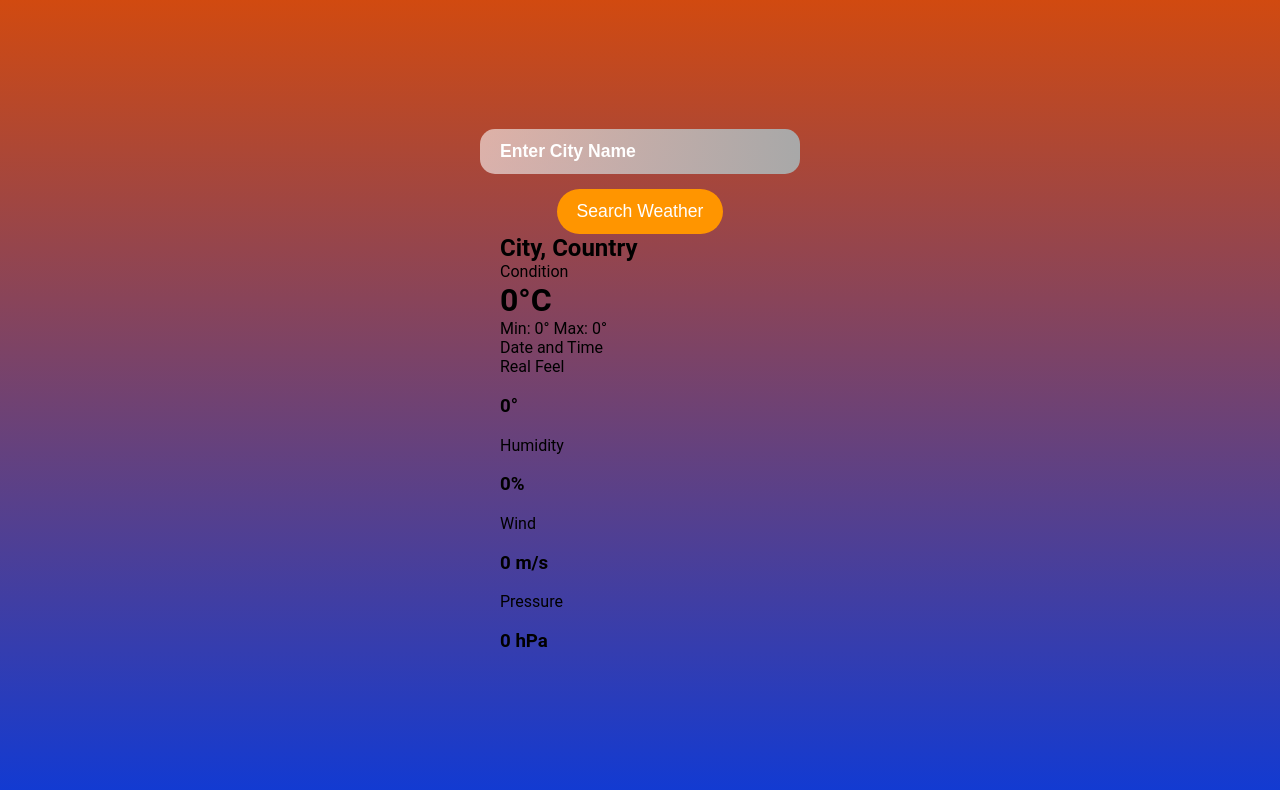
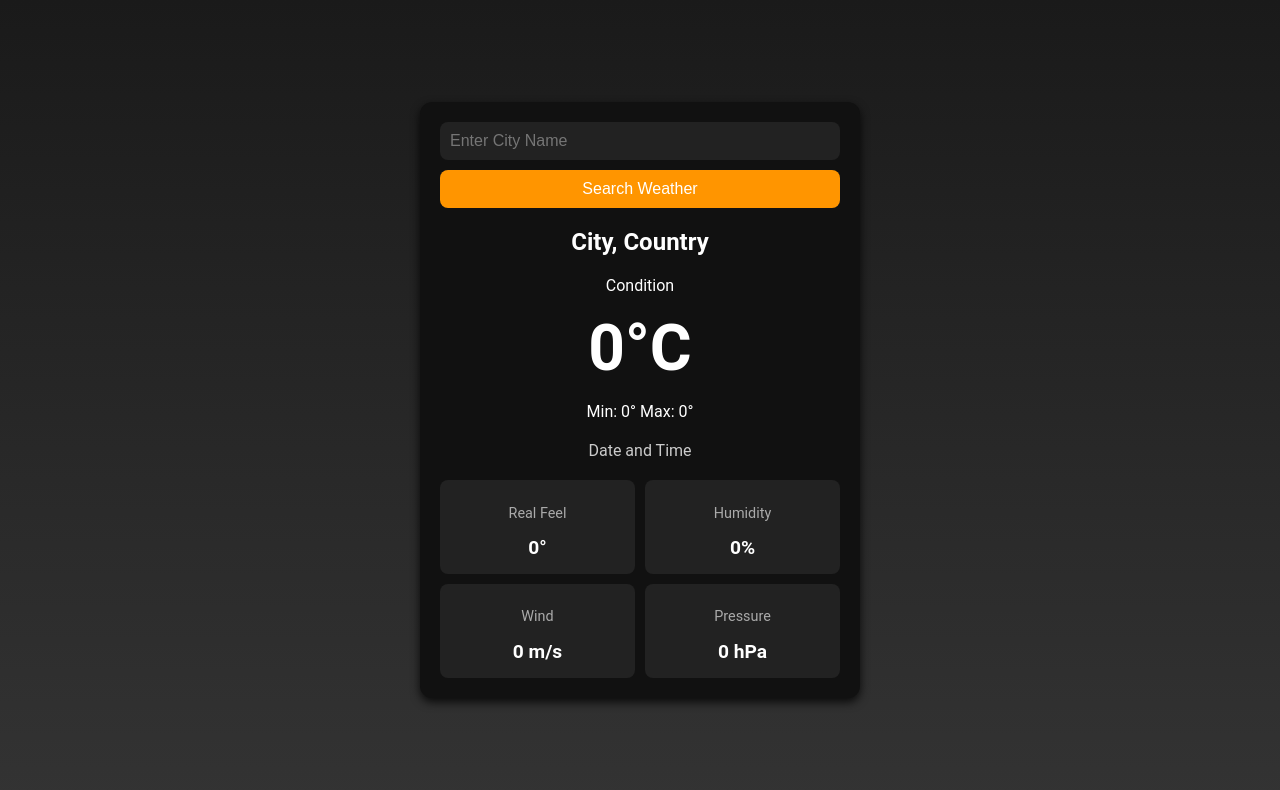
Before and after one commit to shahfahad09/Weather-App, a plain HTML site: page index.html in a window 1280 px wide. Drawn offline with nearby package versions, Linux system fonts and the light colour scheme.

Commit message:
Update style.css

```diff
--- a/style.css
+++ b/style.css
@@ -3,176 +3,96 @@ body {
   font-family: 'Roboto', sans-serif;
   margin: 0;
   padding: 0;
-  background: linear-gradient(to bottom, #d14a10, #103ad4);
-  color: #000000;
+  background: linear-gradient(to bottom, #1a1a1a, #333);
+  color: #fff;
   display: flex;
   flex-direction: column;
   justify-content: center;
   align-items: center;
   height: 100vh;
-  overflow: hidden; /* Prevent body overflow */
-  transition: background-color 0.3s ease;
 }
 
-h1, h2, p {
-  margin: 0;
+.card {
+  width: 90%;
+  max-width: 400px;
+  background: #111;
+  border-radius: 12px;
+  box-shadow: 0 4px 10px rgba(0, 0, 0, 0.8);
+  padding: 20px;
+  text-align: center;
 }
 
-.container {
-  width: 90%;
-  max-width: 600px;
-  padding: 20px;
-  background: rgba(255, 255, 255, 0.7);
-  border-radius: 12px;
-  box-shadow: 0 4px 20px rgba(0, 0, 0, 0.4);
-  text-align: center;
-  backdrop-filter: blur(10px);
-}
-
-/* Input Background for Country and City */
-#country, #city {
-  background: linear-gradient(to right, #ffffff93, #a8a8a8);
-  color: #000;
-  font-weight: bold;
-}
-
-/* Form Styling */
 form {
   display: flex;
   flex-direction: column;
-  align-items: center;
-  gap: 15px;
+  gap: 10px;
+  margin-bottom: 20px;
 }
 
 input {
-  padding: 12px 20px;
-  width: 100%;
-  border-radius: 15px;
+  padding: 10px;
   border: none;
-  background: linear-gradient(to bottom, #00000093, hsla(56, 97%, 47%, 0.559));
-  color: rgb(0, 0, 0);
-  font-size: 1.1rem;
-  transition: all 0.3s ease;
+  border-radius: 8px;
+  font-size: 1rem;
+  background: #222;
+  color: #fff;
 }
 
-input::placeholder {
-  color: #ffffff;
+button {
+  padding: 10px;
+  border: none;
+  border-radius: 8px;
+  font-size: 1rem;
+  background: #ff9500;
+  color: white;
+  cursor: pointer;
+  transition: transform 0.3s ease;
 }
 
-input:focus {
-  outline: none;
-  background: rgb(129, 171, 235);
+button:hover {
   transform: scale(1.05);
 }
 
-button {
-  padding: 12px 20px;
-  border-radius: 25px;
-  background-color: #ff9500;
+.weather-display {
+  text-align: center;
   color: white;
-  font-size: 1.1rem;
-  border: none;
-  cursor: pointer;
-  transition: background-color 0.3s, transform 0.3s ease;
 }
 
-button:hover {
-  background-color: #ff6200;
-  transform: scale(1.1);
+.temperature h1 {
+  font-size: 4rem;
+  margin: 10px 0;
 }
 
-button:focus {
-  outline: none;
-  box-shadow: 0 0 0 3px rgba(255, 140, 0, 0.4);
-}
-
-/* Weather Display */
-.weather-card {
-  padding: 20px;
-  background-color: rgba(255, 255, 255, 0.8);
-  border-radius: 12px;
-  text-align: center;
-  box-shadow: 0 4px 12px rgba(0, 0, 0, 0.2);
+.weather-stats {
+  display: flex;
+  flex-wrap: wrap;
+  justify-content: space-around;
+  gap: 10px;
   margin-top: 20px;
 }
 
-.weather-card h2 {
-  font-size: 1.8rem;
-  color: #ff7700;
-  margin-bottom: 10px;
-  padding: 8px;
-  background-color: rgba(255, 255, 255, 0.7);
+.stat {
+  background: #222;
+  padding: 10px 20px;
   border-radius: 8px;
-  display: inline-block;
+  text-align: center;
+  flex: 1;
+  min-width: 100px;
 }
 
-.weather-details {
-  margin-top: 10px;
-  padding: 15px;
-  background-color: rgba(240, 240, 240, 0.9);
-  border-radius: 12px;
-  box-shadow: 0 4px 12px rgba(0, 0, 0, 0.2);
+.stat p {
+  font-size: 0.9rem;
+  color: #aaa;
 }
 
-.weather-details p {
+.stat h3 {
   font-size: 1.2rem;
-  padding: 10px;
-  color: #333;
-  margin: 0;
-  display: inline-block;
+  margin: 5px 0;
 }
 
-/* Background style */
-body.cold {
-  background-image: url('cold.jpg');
-  background-size: cover;
-  background-position: center;
+
+.date-time {
+  margin-top: 20px;
+  font-size: 1rem;
+  color: #ccc;
 }
-
-body.cool {
-  background-image: url('cool.jpg');
-  background-size: cover;
-  background-position: center;
-}
-
-body.warm {
-  background-image: url('mild.jpg');
-  background-size: cover;
-  background-position: center;
-}
-
-body.hot {
-  background-image: url('hot.jpg');
-  background-size: cover;
-  background-position: center;
-}
-
-/* Cloud Animation */
-@keyframes clouds {
-  0% { transform: translateX(-100%); }
-  100% { transform: translateX(100%); }
-}
-
-.clouds {
-  position: absolute;
-  top: 10%;
-  left: 0;
-  width: 100%;
-  height: 20%;
-  background-size: cover;
-  animation: clouds 60s linear infinite;
-  opacity: 0.3;
-  z-index: -1;
-}
-
-@media (min-width: 768px) {
-  .container {
-    width: 60%;
-  }
-}
-
-@media (max-width: 768px) {
-  .container {
-    width: 90%;
-  }
-}
```
